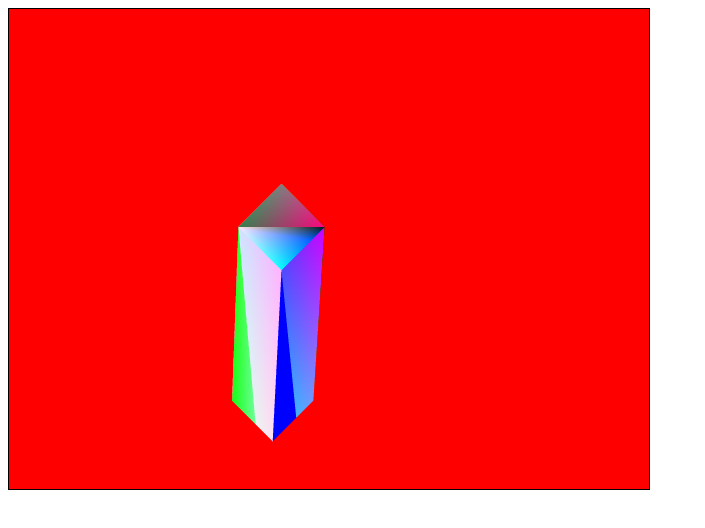
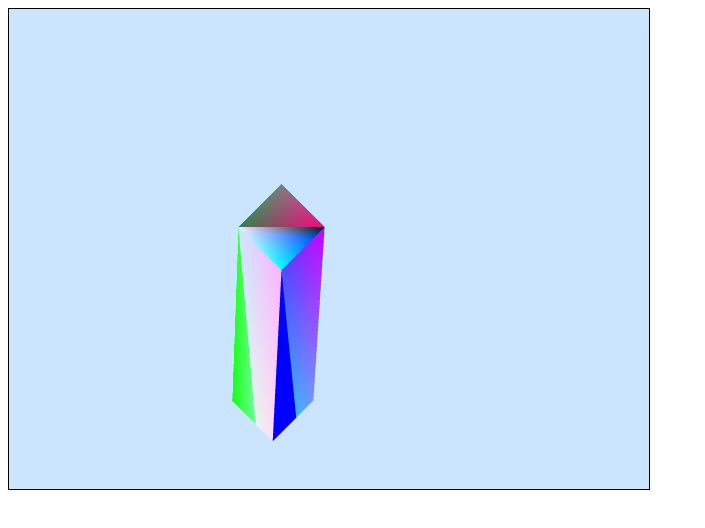
Before and after one commit to Ksionshek/Delphi, a plain HTML site: page Grafika/Lab03/index.html in a window 1280 px wide. Shown: the whole page, without its empty margins (0-705 px from the left). Drawn offline with Linux system fonts and the light colour scheme.

Commit message:
Update colors
lab03

```diff
--- a/Grafika/Lab03/index.html
+++ b/Grafika/Lab03/index.html
@@ -130,7 +130,7 @@ function startGL()
 
   //Render Scene
   gl.viewport(-200, -100, gl.viewportWidth, gl.viewportHeight);
-  gl.clearColor(1.0,0.0,0.0,1.0); //Wyczyszczenie obrazu kolorem czerwonym
+  gl.clearColor(0.3,0.4,0.9,0.5); //Wyczyszczenie obrazu kolorem czerwonym
   gl.clearDepth(1.0);             //Wyczyścienie bufora głebi najdalszym planem
   gl.clear(gl.COLOR_BUFFER_BIT | gl.DEPTH_BUFFER_BIT);
   gl.useProgram(shaderProgram)   //Użycie przygotowanego programu shaderowego
```
